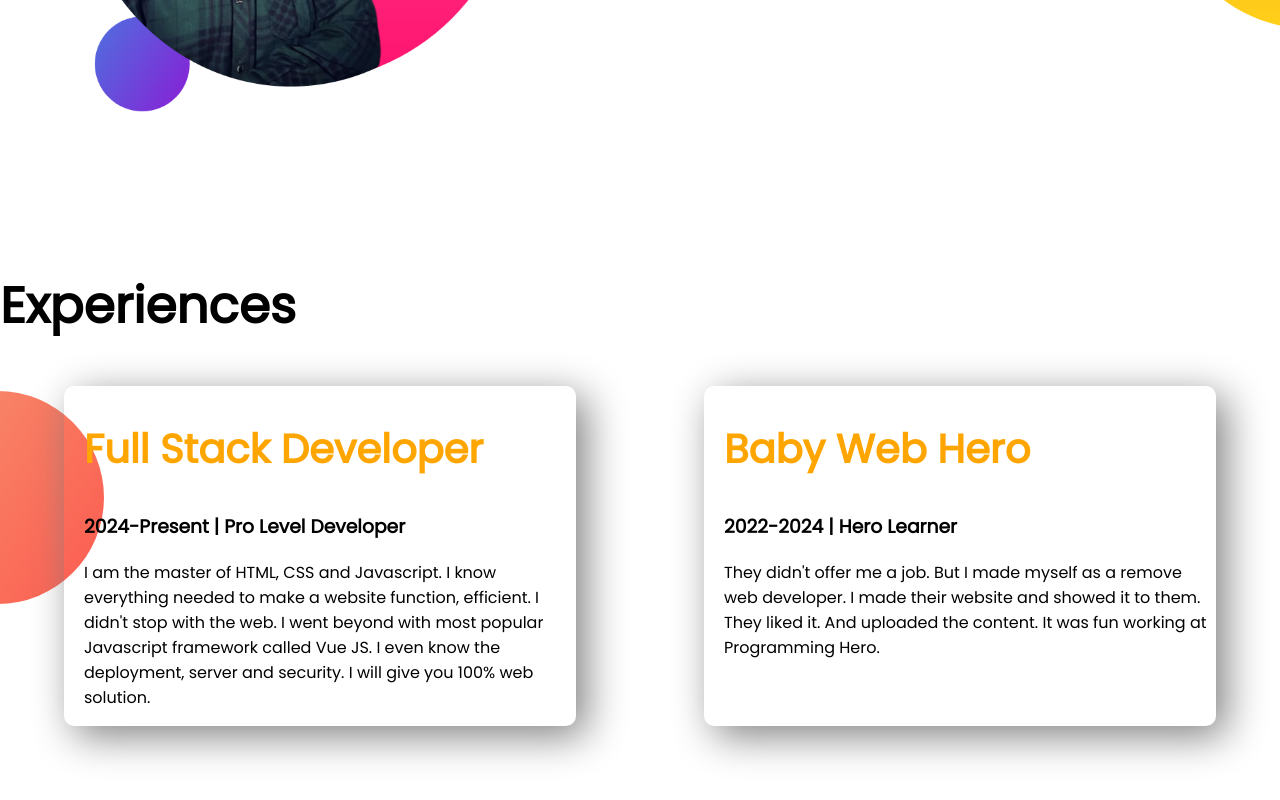
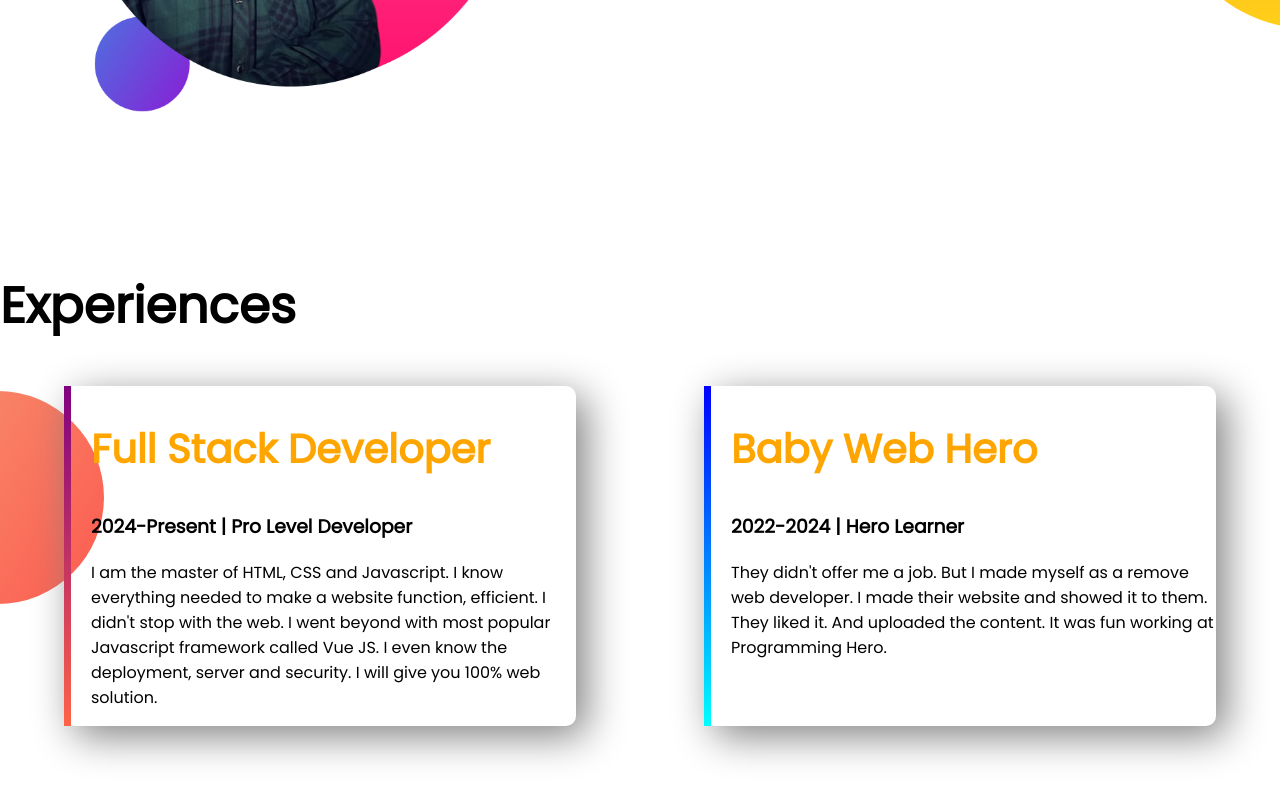
Before and after one commit to SukantaKumarSarkar/My-portfolio, a plain HTML site: page index.html in a window 1280 px wide. Shown: the part 1005-1805 px from the top of the page. Drawn offline with Linux system fonts and the light colour scheme.

Commit message:
div color added left side

```diff
--- a/index.html
+++ b/index.html
@@ -39,13 +39,13 @@
     <section class="experience-area">
         <h1>Experiences</h1>
         <div class="flexible-container">
-            <div class="experience-item">
+            <div id="full-stack" class="experience-item">
                 <h2 class="orange-color">Full Stack Developer</h2>
                 <h3>2024-Present | Pro Level Developer</h3>
                 <p>I am the master of HTML, CSS and Javascript. I know everything needed to make a website function, efficient. I didn't stop with the web. I went beyond with most popular Javascript framework called Vue JS. I even know the deployment, server
                     and security. I will give you 100% web solution.</p>
             </div>
-            <div class="experience-item">
+            <div id="baby-web" class="experience-item">
                 <h2 class="orange-color">Baby Web Hero</h2>
                 <h3>2022-2024 | Hero Learner</h3>
                 <p>They didn't offer me a job. But I made myself as a remove web developer. I made their website and showed it to them. They liked it. And uploaded the content. It was fun working at Programming Hero.</p>
--- a/style.css
+++ b/style.css
@@ -63,3 +63,15 @@ h2 {
     box-shadow: 10px 10px 40px gray;
     border-radius: 10px;
 }
+
+#baby-web {
+    border-left: 7px solid;
+    border-image: linear-gradient(blue, cyan);
+    border-image-slice: 1;
+}
+
+#full-stack {
+    border-left: 7px solid;
+    border-image: linear-gradient(purple, tomato);
+    border-image-slice: 1;
+}
```
